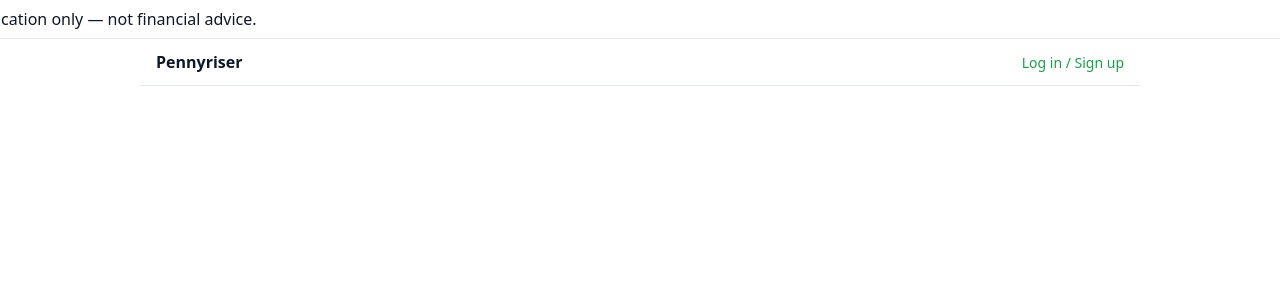
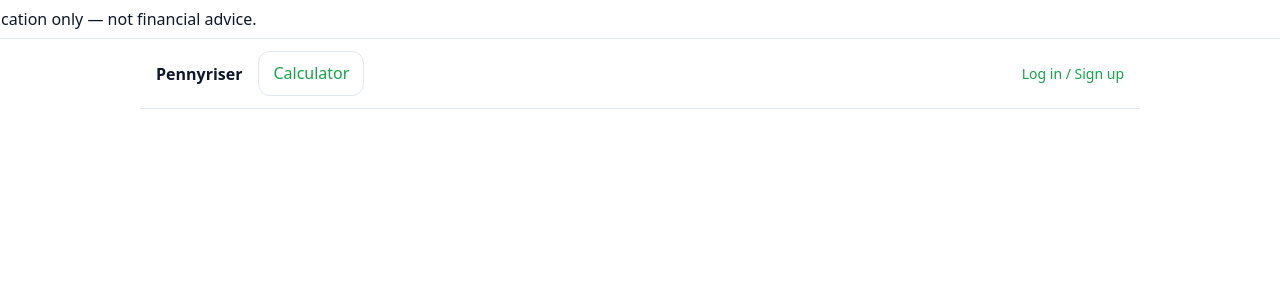
Before and after one commit to robin22y/pennyriser, a plain HTML site: page index.html in a window 1280 px wide. Shown: the top 304 px of the page. Drawn offline with Linux system fonts and the light colour scheme; no server answers.

Commit message:
calculator added back to homepage desktop

```diff
--- a/index.html
+++ b/index.html
@@ -31,7 +31,10 @@
 
   <!-- Top bar kept tiny -->
   <header class="container">
+  <div style="display:flex; gap:16px; align-items:center;">
     <div><strong>Pennyriser</strong></div>
+    <a class="btn" href="/calculators/mortgage-overpayment.html">Calculator</a>
+  </div>
   <div id="session" class="small" style="display:flex;gap:8px;align-items:center;">
     <span id="userGreet"></span>
     <a id="loginLink" href="/auth/login.html">Log in / Sign up</a>
```
Lines whose indentation alone changed are shown as unchanged.
